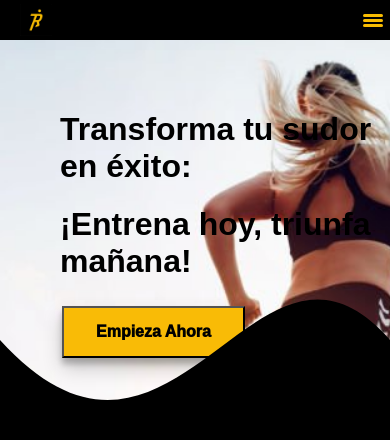
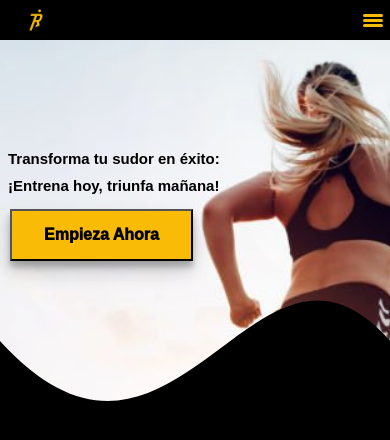
Before and after one commit to RunningPersonalPlan/webPage, a React (Vite) app in the folder Rpp/: page / in a window 390 px wide. Shown: the top 440 px of the page. Built offline with nearby package versions, Linux system fonts and the light colour scheme.

Commit message:
responsive

```diff
--- a/Rpp/src/components/Boton1.css
+++ b/Rpp/src/components/Boton1.css
@@ -10,6 +10,7 @@
     margin: 4px 2px;
     cursor: pointer;
     box-shadow: 0 10px 20px rgba(0,0,0,0.19), 0 6px 6px rgba(0,0,0,0.23);
+    z-index: 0;
     transition: all 0.3s ease-out;
   }
 
--- a/Rpp/src/components/Navbar.css
+++ b/Rpp/src/components/Navbar.css
@@ -168,7 +168,8 @@
       left: 0;
       width: 100%;
       height: 0;
-      background: rgba(0, 0, 0, 0.1);
+      /* background: rgba(0, 0, 0, 0.1); */
+      background:#000000;
       backdrop-filter: blur(50px);
       transition: 0.5s ease;
       overflow: hidden;
--- a/Rpp/src/components/Navbar.jsx
+++ b/Rpp/src/components/Navbar.jsx
@@ -23,8 +23,8 @@ const Navbar = () => {
     <nav className="navbar">
       <Link to="#" className="navItem" style={{ '--i': 0 }}>Entrenamiento</Link>
       <Link to="#" className="navItem" style={{ '--i': 1 }}>Nosotros</Link>
-      <Link to="#" className="navItem" style={{ '--i': 1 }}>Blog</Link>
-      <Link to="#" className="navItem" style={{ '--i': 2 }}>Contacto</Link>
+      <Link to="#" className="navItem" style={{ '--i': 2 }}>Blog</Link>
+      <Link to="#" className="navItem" style={{ '--i': 3 }}>Contacto</Link>
     </nav>
   </header>
 
--- a/Rpp/src/views/Home.css
+++ b/Rpp/src/views/Home.css
@@ -21,15 +21,17 @@
     position: absolute;
     margin-top: 50px;
     margin-left: 60px;
+    transition: font-size 0.3s ease;
 
   }
   .textos-header h1{
     background-color: transparent;
+    transition: font-size 0.3s ease;
   }
   .wave1 {
     background-color: transparent;
     position: absolute;
-    bottom: 0;
+    bottom: -1px;
     width: 100%;
   }
   .wave1 svg{
@@ -38,3 +40,37 @@
   .wave1 path{
     background-color: transparent;
   }
+/* Estilos para pantallas menores a 445px */
+  @media screen and (max-width: 1024px) {
+    .textos-header {
+      background-color: transparent;
+      position: absolute;
+      margin-top: 100px ;
+      margin-left: 100px;
+      transition: all 0.3s ease;
+
+
+    }
+    .textos-header h1{
+      font-size: 15px;
+      transition: font-size 0.3s ease;
+    }
+
+  }
+  /* Estilos para pantallas menores a 445px */
+  @media screen and (max-width: 445px) {
+    .textos-header {
+      background-color: transparent;
+      position: absolute;
+      margin-top: 100px ;
+      margin-left: 8px;
+      transition: all 0.3s ease;
+
+
+    }
+    .textos-header h1{
+      font-size: 15px;
+      transition: font-size 0.3s ease;
+    }
+
+  }
```
